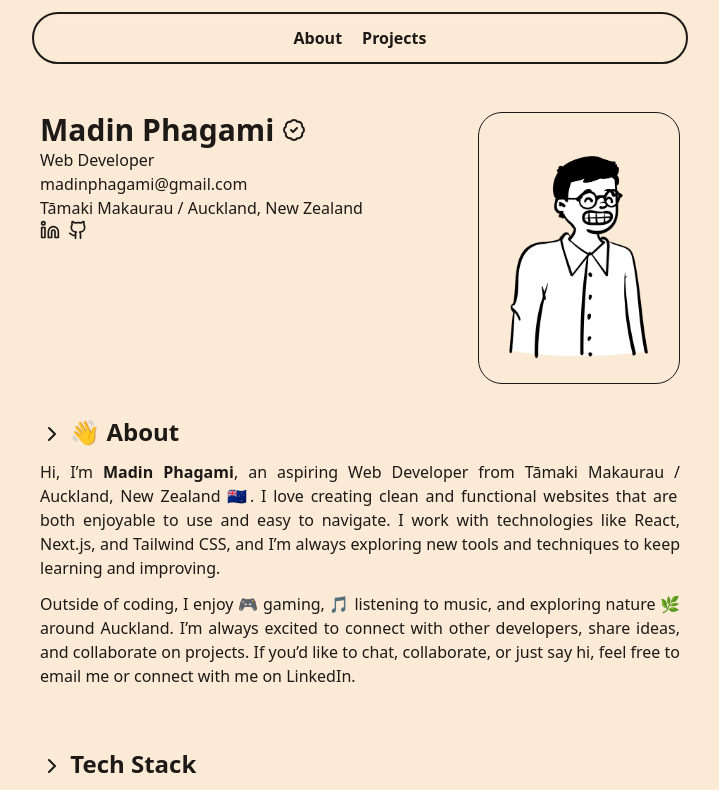
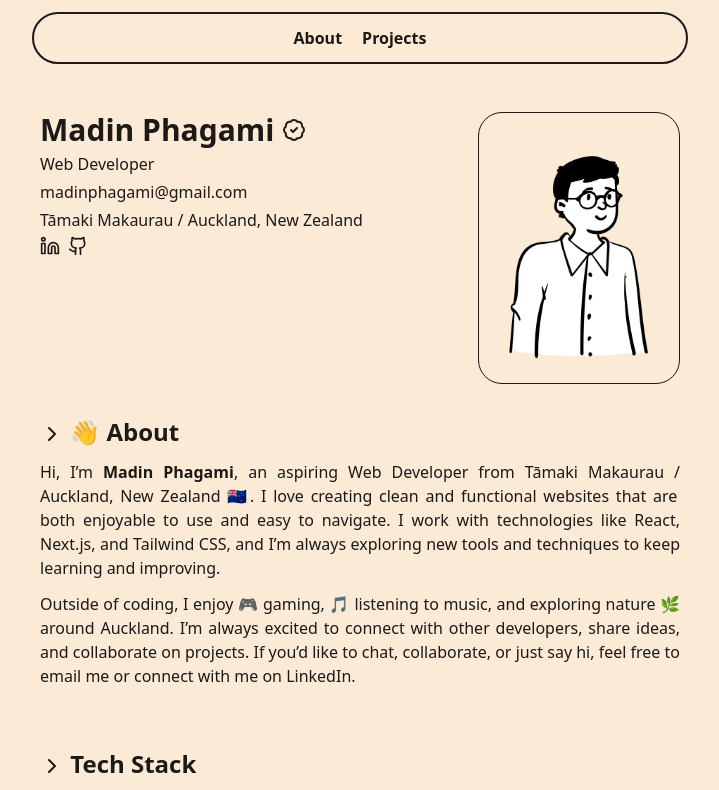
Before and after one commit to madinphagami/madin-portfolio, a Next.js app: page / in a window 1280 px wide. Shown: the top 790 px of the page, without its empty margins (280-999 px from the left). Built offline with nearby package versions, Linux system fonts and the light colour scheme.

Commit message:
gap and image

```diff
--- a/app/page.tsx
+++ b/app/page.tsx
@@ -78,7 +78,7 @@
           animate="show"
           className="flex flex-col gap-3 mb-8 md:flex-row md:justify-between "
         >
-          <div className=" flex flex-col">
+          <div className=" flex flex-col gap-1">
             <motion.div variants={item} className="flex gap-2 items-center">
               <h1 className="font-bold text-3xl">Madin Phagami</h1>
               <BadgeCheck />
@@ -107,9 +107,12 @@
               </a>
             </motion.div>
           </div>
-          <div className="flex border rounded-3xl justify-center items-center">
+          <motion.div
+            variants={item}
+            className="flex border rounded-3xl justify-center items-center hover:scale-105 transition-transform duration-200 ease-in-out"
+          >
             <Image src="/person.png" width={200} height={200} alt="person" />
-          </div>
+          </motion.div>
         </motion.section>
 
         {/* === ABOUT SECTION === */}
```
Also changed, not shown: public/person.png, public/personhover.png (added).
